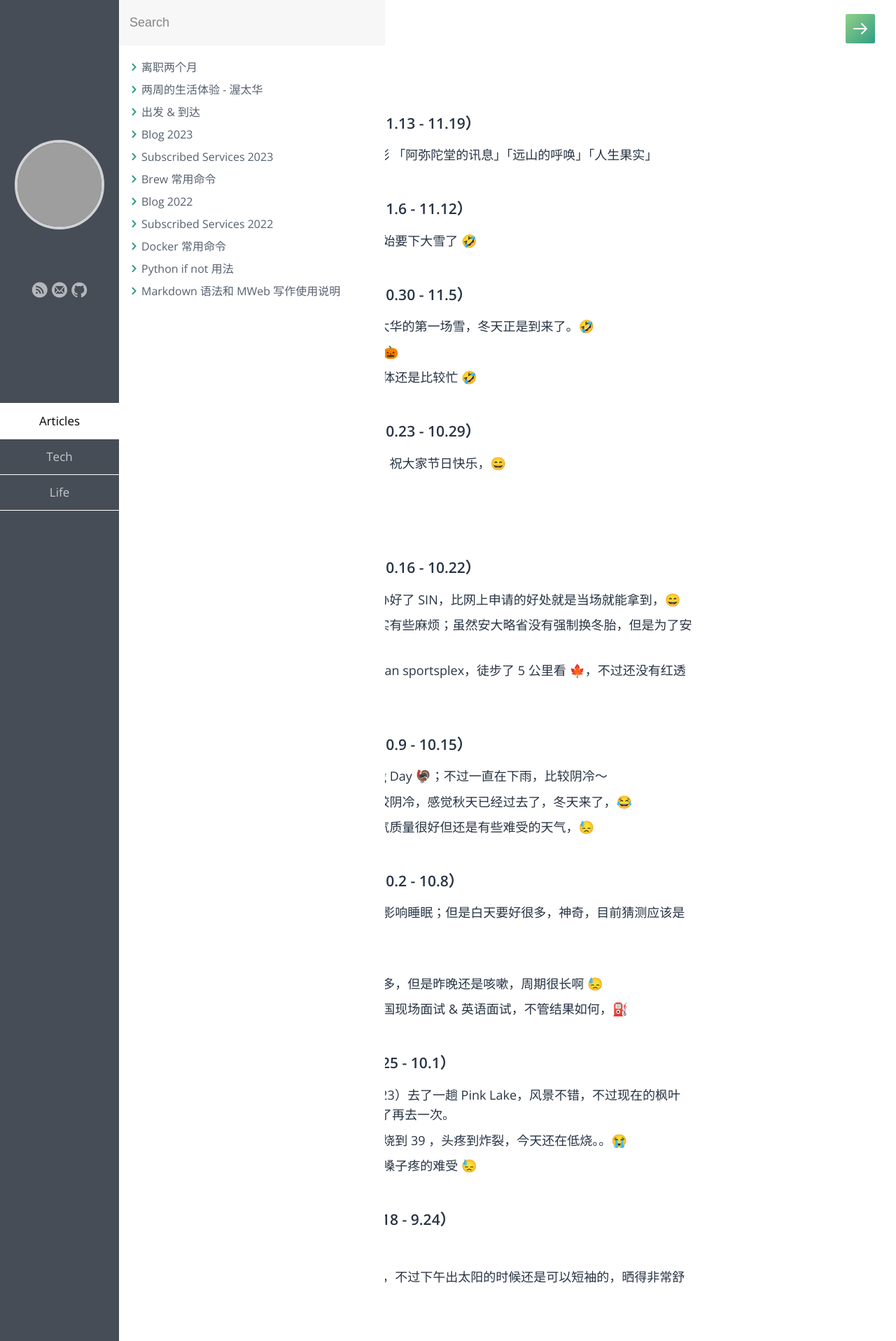
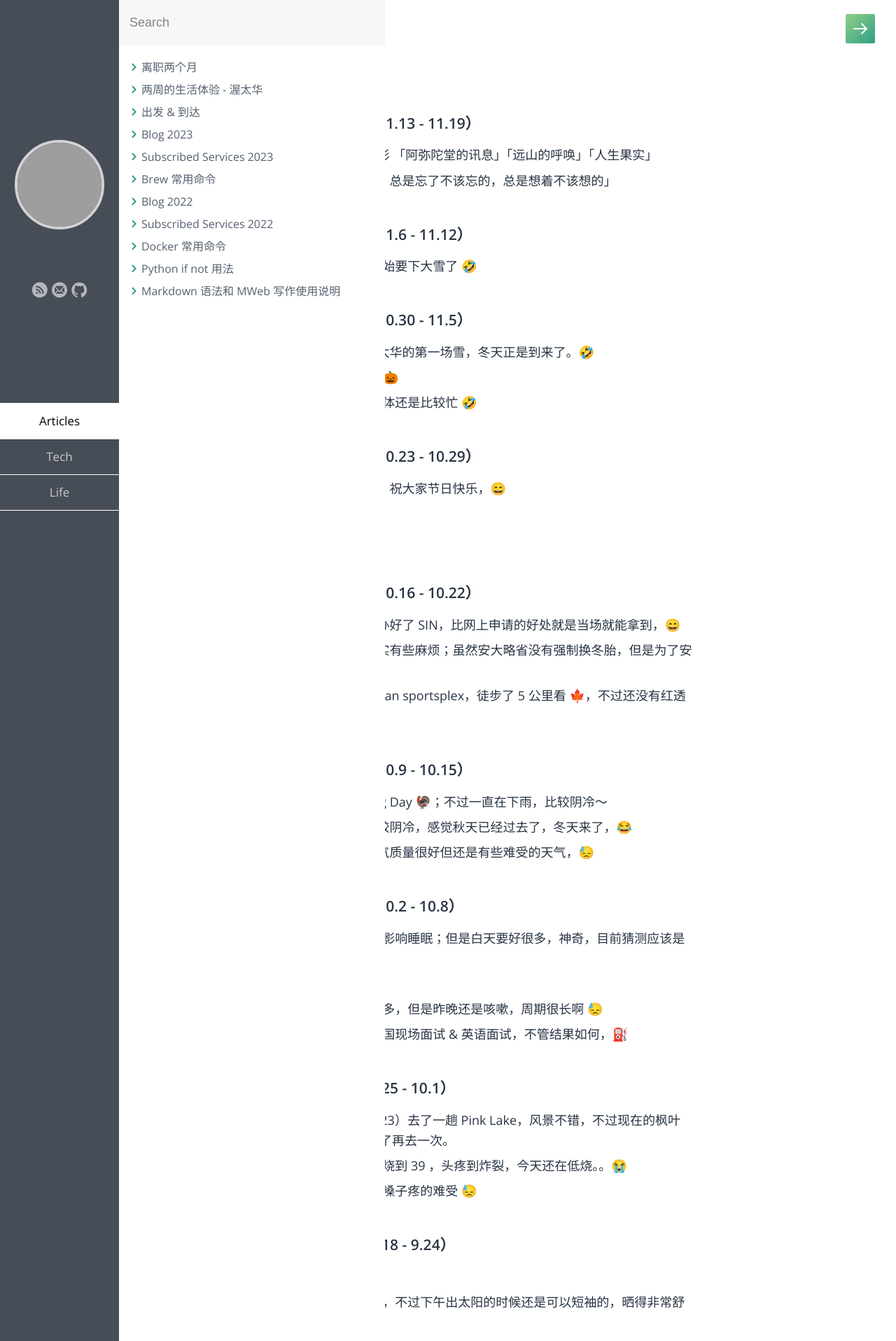
Before and after one commit to samxupeiran/samxupeiran.github.io, a Jekyll site: the page built from _posts/life/2023-01-03-my-blog.md, in a window 1280 px wide. Shown: the top 1917 px of the page at 70% size. Built offline with Jekyll 4.4.1, drawn with Linux system fonts in a browser that asks for light colours; some web fonts are replaced; grey boxes are pictures that could not be loaded.

Commit message:
feat: add weekly blog 11.15

```diff
--- a/_posts/life/2023-01-03-my-blog.md
+++ b/_posts/life/2023-01-03-my-blog.md
@@ -8,6 +8,7 @@ tags: Blog
 
 - ### 2023 年 11 月 第 3 周（11.13 - 11.19）
      - 11.14 记录几部好看的电影 「阿弥陀堂的讯息」「远山的呼唤」「人生果实」
+     - 11.15 「人的记忆很奇特，总是忘了不该忘的，总是想着不该想的」
 
 - ### 2023 年 11 月 第 2 周（11.6 - 11.12）
      - 11.8 今天大天晴，明天开始要下大雪了 🤣
```
